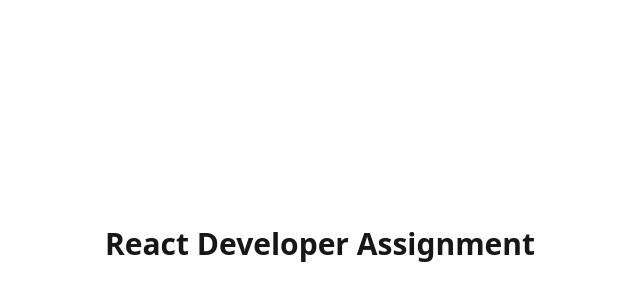
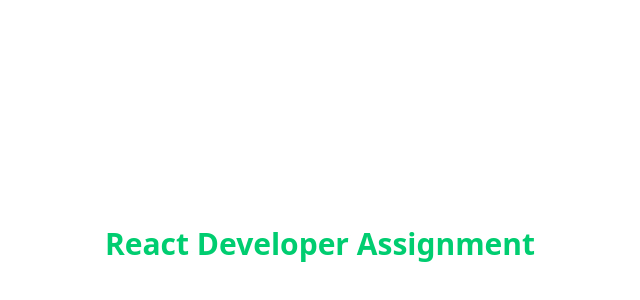
Before and after one commit to nafistarik/react-developer-assignment, a Next.js app: page / in a window 1280 px wide. Shown: the part 156-456 px from the top of the page, without its empty margins (320-960 px from the left). Built offline with nearby package versions, Linux system fonts and the light colour scheme.

Commit message:
enhance: global css setup with dark mode variables also syncing layout and main UI

```diff
--- a/src/app/globals.css
+++ b/src/app/globals.css
@@ -1,18 +1,69 @@
 @import "tailwindcss";
 
+/* Light Mode Variables */
 :root {
+  /* Base */
   --background: #ffffff;
   --foreground: #171717;
-  --font-sans: system-ui, -apple-system, "Segoe UI", Roboto, Helvetica, Arial,
-    sans-serif;
+
+  --card: #eefff5;
+  --card-foreground: #171717;
+  --muted: #f0fdf4;
+  --muted-foreground: #4b5563;
+  --popover: #ffffff;
+  --popover-foreground: #171717;
+
+  --primary: #00cd70;
+  --primary-foreground: #ffffff;
+  --primary-hover: #00a75b;
+  --destructive: #ef4444;
+  --destructive-foreground: #ffffff;
+
+  --border: #e5e7eb;
+  --input: #f9fafb;
+  --radius: 0.75rem;
 }
 
+/* Dark Mode Variables */
 .dark {
   --background: #0a0a0a;
-  --foreground: #ededed;
+  --foreground: #f5f5f5;
+
+  --card: #111111;
+  --card-foreground: #f5f5f5;
+  --muted: #1a1a1a;
+  --muted-foreground: #a3a3a3;
+  --popover: #1a1a1a;
+  --popover-foreground: #f5f5f5;
+
+  --primary: #00cd70;
+  --primary-foreground: #ffffff;
+  --primary-hover: #00a75b;
+  --destructive: #dc2626;
+  --destructive-foreground: #ffffff;
+
+  --border: #2a2a2a;
+  --input: #191919;
 }
+
+@theme inline {
+  --color-background: var(--background);
+  --color-foreground: var(--foreground);
+  --color-card: var(--card);
+  --color-card-foreground: var(--card-foreground);
+  --color-popover: var(--popover);
+  --color-popover-foreground: var(--popover-foreground);
+  --color-primary: var(--primary);
+  --color-primary-foreground: var(--primary-foreground);
+  --color-muted: var(--muted);
+  --color-muted-foreground: var(--muted-foreground);
+  --color-destructive: var(--destructive);
+  --color-destructive-foreground: var(--destructive-foreground);
+  --color-border: var(--border);
+  --color-input: var(--input);
+}
+
 body {
-  background: var(--background);
+  background-color: var(--background);
   color: var(--foreground);
-  font-family: var(--font-sans);
 }
--- a/src/app/layout.tsx
+++ b/src/app/layout.tsx
@@ -13,7 +13,9 @@ export default function RootLayout({
 }>) {
   return (
     <html lang="en">
-      <body className={`antialiased`}>{children}</body>
+      <body className={`antialiased`} suppressHydrationWarning={true}>
+        {children}
+      </body>
     </html>
   );
 }
--- a/src/app/page.tsx
+++ b/src/app/page.tsx
@@ -1,6 +1,6 @@
 export default function Home() {
   return (
-    <div className="text-3xl font-bold flex items-center justify-center min-h-[100vh]">
+    <div className="text-3xl text-primary font-bold flex items-center justify-center min-h-[100vh]">
       React Developer Assignment
     </div>
   );
```
